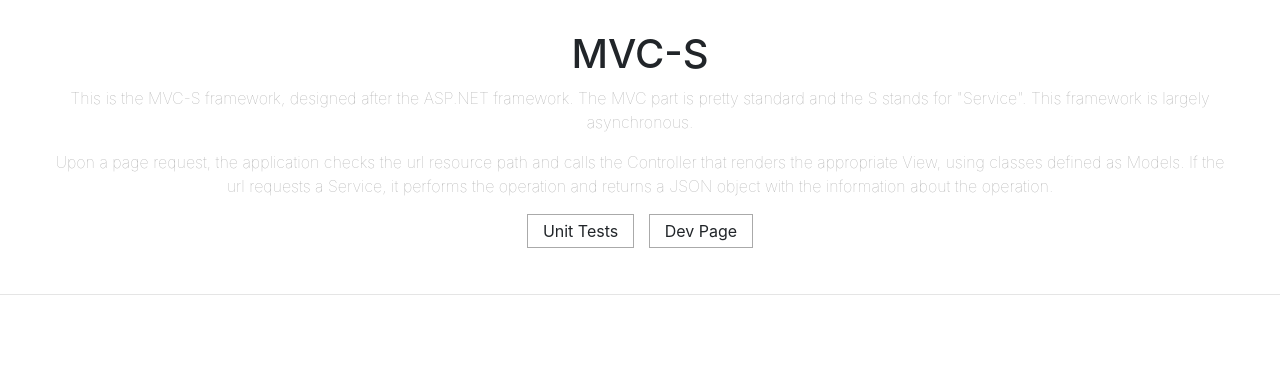
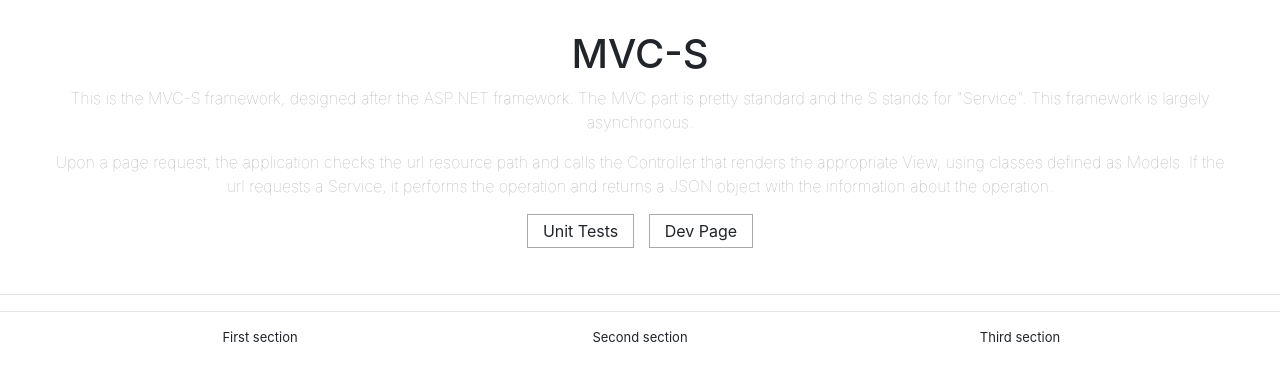
Before and after one commit to n3sted0wl/MVC-S, a PHP site: page /DevInfo in a window 1280 px wide. Shown: the top 382 px of the page. Run offline with PHP 8.4, Linux system fonts and the light colour scheme.

Commit message:
Set up Footer Section

```diff
--- a/application/controllers/Controller.php
+++ b/application/controllers/Controller.php
@@ -26,6 +26,12 @@
             }
 
             // TODO: Load the Universal Footer like contact information and copyright
+            $filePathForView = $GLOBALS[CONFIG]["folderpath"]["views"].'Footer.php';
+            if (file_exists($filePathForView)) {
+                require_once ($filePathForView); // Executes the associated script in the View folder
+            } else {
+                throw new Exception("Failed to load page footer");
+            }
         }
 
         public static function LoadConfigurationFile($configurationName) {
@@ -81,6 +87,10 @@
             if (file_exists($universalStyleSheet)) {
                 echo "<link rel='stylesheet' type='text/css' href='/{$universalStyleSheet}'>";
             }
+            $universalStyleSheet = $GLOBALS[CONFIG]["folderpath"]["stylesheets"].'footer.css';
+            if (file_exists($universalStyleSheet)) {
+                echo "<link rel='stylesheet' type='text/css' href='/{$universalStyleSheet}'>";
+            }
         }
 
         /** Link the script associated with a view */
--- a/application/views/DevInfo.php
+++ b/application/views/DevInfo.php
@@ -28,12 +28,3 @@
 <hr />
 <div id="dev-info-page-body">
 </div>
-
-<div id="dev-info-page-footer">
-    <div class="col-xs-12 col-md-4 dev-info-page-footer-section">
-    </div>
-    <div class="col-xs-12 col-md-4 dev-info-page-footer-section">
-    </div>
-    <div class="col-xs-12 col-md-4 dev-info-page-footer-section">
-    </div>
-</div>
--- /dev/null
+++ b/application/views/Footer.php
@@ -0,0 +1,14 @@
+<hr />
+<div id="dev-info-page-footer" class="container">
+    <div class="row">
+        <div class="col-xs-12 col-md-4 footer-section">
+            First section
+        </div>
+        <div class="col-xs-12 col-md-4 footer-section">
+            Second section
+        </div>
+        <div class="col-xs-12 col-md-4 footer-section">
+            Third section
+        </div>
+    </div>
+</div>
--- /dev/null
+++ b/static/css/footer.css
@@ -0,0 +1,7 @@
+div#dev-info-page-footer {
+    font-size: small;
+}
+
+div.footer-section {
+    text-align: center;
+}
--- a/static/js/unittests.js
+++ b/static/js/unittests.js
@@ -35,8 +35,6 @@ $(document).ready(function() {
             }
         });
     });
-    expandAllSections();
-    hideSuccessfulTests();
 
     // Set Counts
     $('#spSuccessfulCount').text($('.unitTestRepeater.successful-test').length);
```
